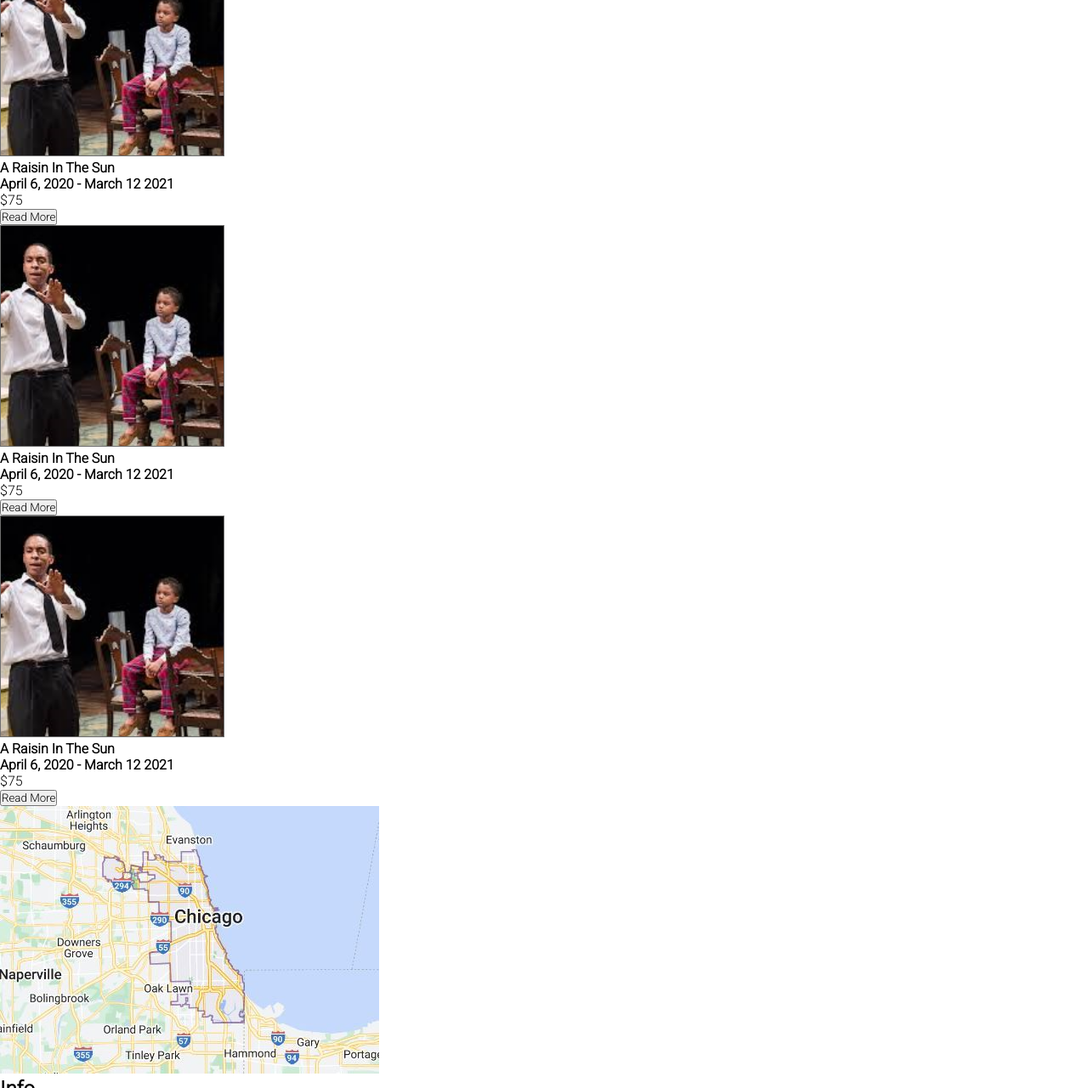
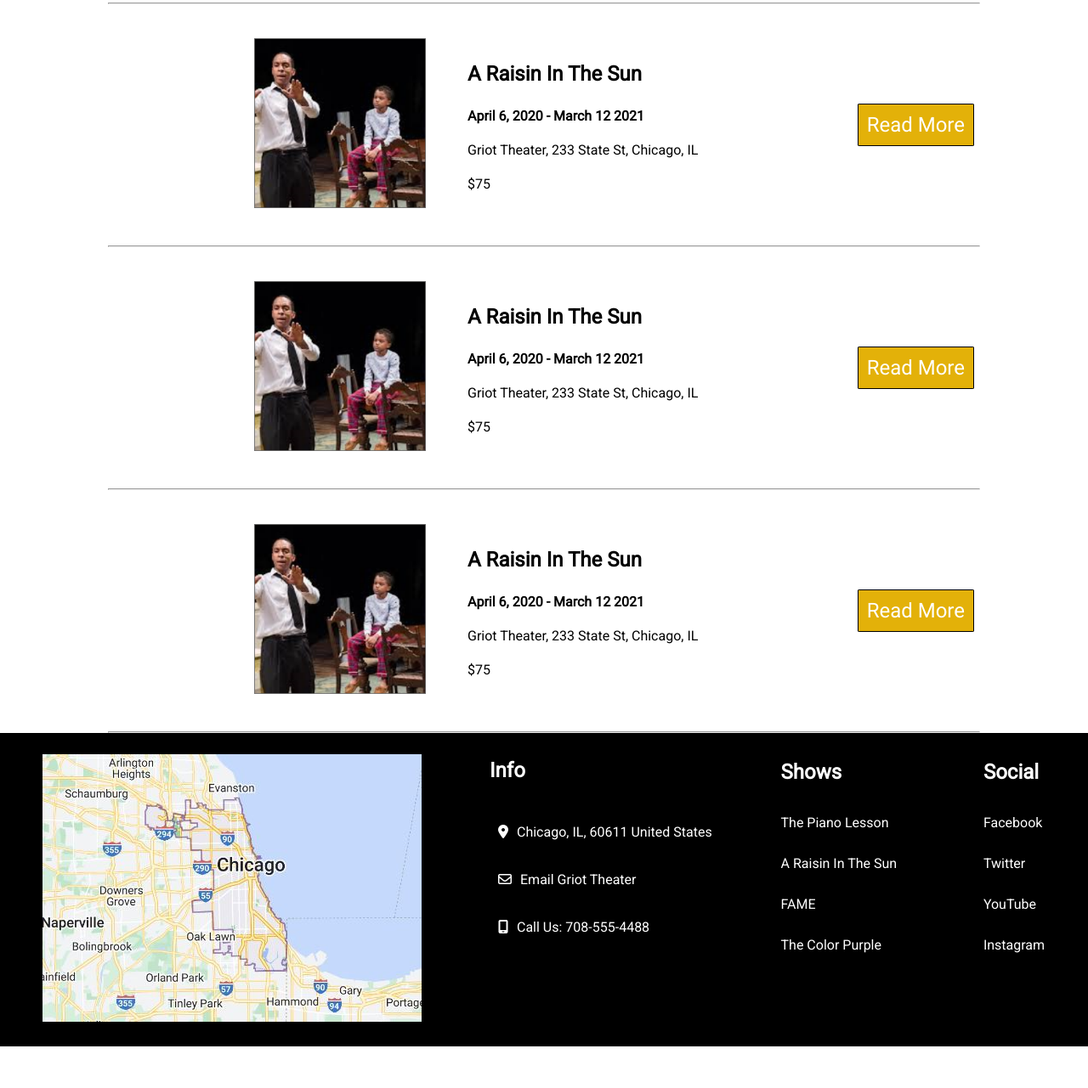
Before and after one commit to exion89/griot-lundy, a plain HTML site: page index.html in a window 1280 px wide. Shown: the part 1519-2800 px from the top of the page at 85% size. After the commit the page ends 2751 px from the top, so only its background shows below. Drawn offline with Linux system fonts and the light colour scheme.

Commit message:
griot v1.0

```diff
--- a/index.html
+++ b/index.html
@@ -4,9 +4,9 @@
     <meta charset="UTF-8">
     <meta name="viewport" content="width=device-width, initial-scale=1.0">
     <link rel="stylesheet" href="./main.css">
-    <link rel="preconnect" href="https://fonts.googleapis.com">
-    <link rel="preconnect" href="https://fonts.gstatic.com" crossorigin>
-    <link href="https://fonts.googleapis.com/css2?family=Roboto:wght@300&display=swap" rel="stylesheet">
+    <style>
+        @import url('https://fonts.googleapis.com/css2?family=Roboto:wght@300;400&display=swap');
+    </style>
     <script src="https://kit.fontawesome.com/0c8c671f9c.js" crossorigin="anonymous"></script>
     <title>A Raisin In The Sun</title>
 </head>
@@ -16,7 +16,6 @@
             <p>Griot Theater</p>
         </div>
         <nav class="navigation">
-
             <ul class="menu">
                 <li><a href="#">Home</a></li>
                 <li><a href="#">Features</a></li>
@@ -34,59 +33,98 @@
         <p>April 2020</p>
     </div>
 
-    <section id="april-2020-listings">
-        <div class="showing">
-            <img src="./images/a-raisin-in-the-sun-theater-1.png" alt="A Raisin In The Sun">
-            <h4>A Raisin In The Sun</h4>
+    <section class="box-container-1">
+        <div>
+        <img src="./images/a-raisin-in-the-sun-theater-1.png" alt="A Raisin In The Sun">
+        </div>
+        <div class="box-text">
+            <h2>A Raisin In The Sun</h2>
             <p><strong>April 6, 2020 - March 12 2021</strong></p>
+            <p>Griot Theater, 233 State St, Chicago, IL</p>
             <p>$75</p>
-            <button>Read More</button>
         </div>
-        <div class="showing">
-            <img src="./images/a-raisin-in-the-sun-theater-1.png" alt="A Raisin In The Sun">
-            <h4>A Raisin In The Sun</h4>
-            <p><strong>April 6, 2020 - March 12 2021</strong></p>
-            <p>$75</p>
-            <button>Read More</button>
-        </div>
-        <div class="showing">
-            <img src="./images/a-raisin-in-the-sun-theater-1.png" alt="A Raisin In The Sun">
-            <h4>A Raisin In The Sun</h4>
-            <p><strong>April 6, 2020 - March 12 2021</strong></p>
-            <p>$75</p>
-            <button>Read More</button>
-        </div>
-        <div class="showing">
-            <img src="./images/a-raisin-in-the-sun-theater-1.png" alt="A Raisin In The Sun">
-            <h4>A Raisin In The Sun</h4>
-            <p><strong>April 6, 2020 - March 12 2021</strong></p>
-            <p>$75</p>
-            <button>Read More</button>
+        <div>
+            <button class="box-button">Read More</button>
         </div>
     </section>
+    <hr class="box-hr">
+    <section class="box-container-1">
+        <div>
+            <img src="./images/a-raisin-in-the-sun-theater-1.png" alt="A Raisin In The Sun">
+            </div>
+            <div class="box-text">
+                <h2>A Raisin In The Sun</h2>
+                <p><strong>April 6, 2020 - March 12 2021</strong></p>
+                <p>Griot Theater, 233 State St, Chicago, IL</p>
+                <p>$75</p>
+            </div>
+            <div>
+                <button class="box-button">Read More</button>
+            </div>
+    </section>
+    <hr class="box-hr">
+    <section class="box-container-1">
+        <div>
+            <img src="./images/a-raisin-in-the-sun-theater-1.png" alt="A Raisin In The Sun">
+            </div>
+            <div class="box-text">
+                <h2>A Raisin In The Sun</h2>
+                <p><strong>April 6, 2020 - March 12 2021</strong></p>
+                <p>Griot Theater, 233 State St, Chicago, IL</p>
+                <p>$75</p>
+            </div>
+            <div>
+                <button class="box-button">Read More</button>
+            </div>
+    </section>
+    <hr class="box-hr">
+    <section class="box-container-1">
+        <div>
+            <img src="./images/a-raisin-in-the-sun-theater-1.png" alt="A Raisin In The Sun">
+            </div>
+            <div class="box-text">
+                <h2>A Raisin In The Sun</h2>
+                <p><strong>April 6, 2020 - March 12 2021</strong></p>
+                <p>Griot Theater, 233 State St, Chicago, IL</p>
+                <p>$75</p>
+            </div>
+            <div>
+                <button class="box-button">Read More</button>
+            </div>
+    </section>
+    <hr class="box-hr">
+
 
     <footer class="griot-footer">
-        <div>
+        <div class="footer-container-map">
             <a href="https://goo.gl/maps/xz7CSKnVvocg1VPT6" target="_blank"><img src="./images/chicago.jpg" alt="Map of Chicago"></a>
+        </div>
+    <div class="links">
+        <ul>
             <h2>Info</h2>
-            <i class="fa-solid fa-location-dot"></i><a href="https://goo.gl/maps/xz7CSKnVvocg1VPT6" target="_blank">Chicago, IL, 60611 United States</a>
-            <i class="fa-regular fa-envelope"></i><a href="mailto:griot-info@griot.chicago.com">Email Griot Theater</a>
-            <i class="fa-solid fa-mobile-screen"></i>Call Us: 708-555-4488
-        </div>
-        <div>
+            <li><i class="fa-solid fa-location-dot"></i><a href="https://goo.gl/maps/xz7CSKnVvocg1VPT6" target="_blank">Chicago, IL, 60611 United States</a></li>
+            <li><i class="fa-regular fa-envelope"></i><a href="mailto:griot-info@griot.chicago.com">Email Griot Theater</a></li>
+            <li><i class="fa-solid fa-mobile-screen"></i><span>Call Us: 708-555-4488</li></span>
+        </ul>
+    </div>
+    <div class="footer-container-shows">
+        <ul>
             <h2>Shows</h2>
-            <p>The Piano Lesson</p>
-            <p>A Raisin In The Sun</p>
-            <p>FAME</p>
-            <p>The Color Purple</p>
-        </div>
-        <div>
+            <li>The Piano Lesson</li>
+            <li>A Raisin In The Sun</li>
+            <li>FAME</li>
+            <li>The Color Purple</li>
+        </ul>
+    </div>
+    <div class="footer-container-social">
+        <ul>
             <h2>Social</h2>
-            <p>Facebook</p>
-            <p>Twitter</p>
-            <p>YouTube</p>
-            <p>Instagram</p>
-        </div>
+            <li>Facebook</li>
+            <li>Twitter</li>
+            <li>YouTube</li>
+            <li>Instagram</li>
+        </ul>
+    </div>
     </footer>
 </body>
 </html>
--- a/main.css
+++ b/main.css
@@ -2,7 +2,7 @@
     margin: 0px;
     padding: 0px;
     font-family: 'Roboto', sans-serif;
-
+    scroll-behavior: smooth;
 }
 
 a {
@@ -17,29 +17,28 @@ ul {
     display: flex;
     background-color: black;
 
-
 }
 
 .navigation {
-    margin: 20px;
     display: flex;
     justify-content: space-between;
     align-content: center;
     width: 50%;
-    margin: 0px auto;
-    padding: 50px 0px;
+    margin: 0px 250px;
+    padding: 40px 0px;
 
 }
 
 .griot-logo {
     display: flex;
     color: white;
-    font-weight: 1000;
+    font-weight: 500;
     font-size: 30px;
-    letter-spacing: 0.5px;
+    letter-spacing: 1px;
     margin: 0px 30px;
-    padding: 37px;
+    padding: 30px;
     justify-content: flex-start;
+    white-space: nowrap;
 }
 
 
@@ -52,13 +51,14 @@ ul {
 .menu li a {
     display: flex;
     color: white;
-    font-weight: 1000;
-    letter-spacing: 0.5px;
+    font-weight: 500;
+    letter-spacing: 1.5px;
     margin: 0px 20px;
 }
 
 .menu li a:hover {
     color: gainsboro;
+    transition: all ease 0.3s;
 }
 
 .hero-image {
@@ -67,18 +67,122 @@ ul {
     text-align: center;
     display: flex;
     white-space: nowrap;
+    margin-bottom: 60px;
 }
 
 .hero-image h1 {
+    font-family: Roboto;
     position: absolute;
     top: 50%;
     left: 50%;
     transform: translate(-50%, -50%);
     font-size: 130px;
+    font-weight: 500;
     color: white;
 }
 
 #month-selection {
-    border: 1px solid lightgrey;
+    display: flex;
+    border: 0.5px solid black;
+    background-color: rgb(240, 238, 238);
+    justify-content: left;
+    width: 70%;
+    align-items: center;
+    margin: 40px 130px;
+    padding: 5px 100px;
+    letter-spacing: 1px;
+    font-size: 24px;
+}
+
+.box-container-1 {
+    display: flex;
+    justify-content: space-evenly;
+    align-items: center;
+    flex-direction: row;
+    /* border: 1px solid black; */
+    width: 70%;
+    margin: 40px 250px;
+    text-align: left;
 
 }
+
+.box-hr {
+    width: 80%;
+    margin: 0 auto;
+    color: lightgray;
+}
+
+.box-container-1 img {
+    height: 200px;
+    width: 300px;
+    object-fit: contain;
+    flex-grow: 1;
+    flex-basis: 0;
+}
+
+.box-text {
+    line-height: 2.5;
+    flex-grow: 3;
+    flex-basis: 0;
+}
+
+.box-container-1 button {
+    float: right;
+    background-color: rgb(227, 177, 9);
+    color: white;
+    padding: 10px;
+    border: 0.5px solid black;
+    border-radius: 2%;
+    font-size: 1.5em;
+    font-weight: 500;
+    flex-shrink: 1;
+
+}
+
+.griot-footer {
+    display: flex;
+    justify-content: space-evenly;
+    flex-direction: row;
+    background-color: black;
+    color: white;
+    text-align: left;
+}
+
+.footer-container-map {
+    margin: 25px 50px;
+    float: left;
+    text-align: left;
+}
+
+.links {
+    text-align: left;
+    float: left;
+    margin: 30px;
+}
+
+.links h2 {
+    margin-bottom: 30px;
+}
+
+.links i {
+    color: white;
+    margin: 10px auto;
+    padding: 10px;
+}
+
+.links a {
+    color: white;
+
+}
+
+.footer-container-shows {
+    float: left;
+    line-height: 3;
+    margin: 10px auto;
+}
+
+.footer-container-social {
+    float: left;
+    line-height: 3;
+    margin: 10px auto;
+}
```
